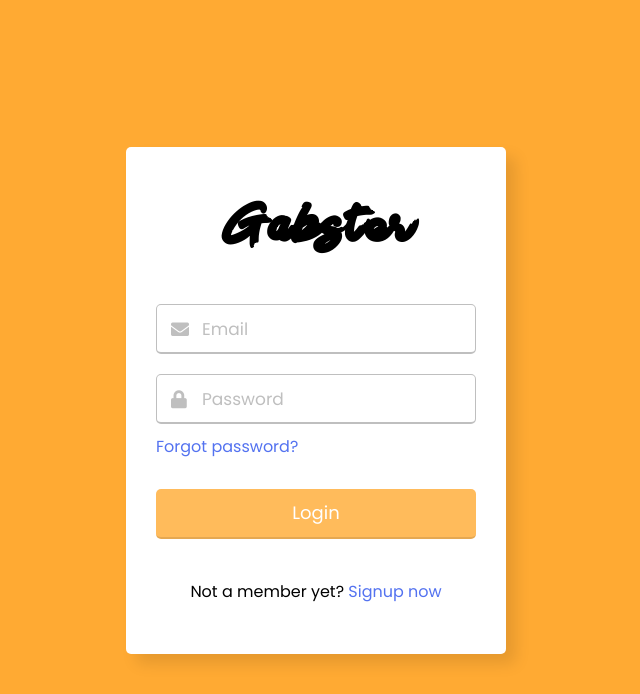
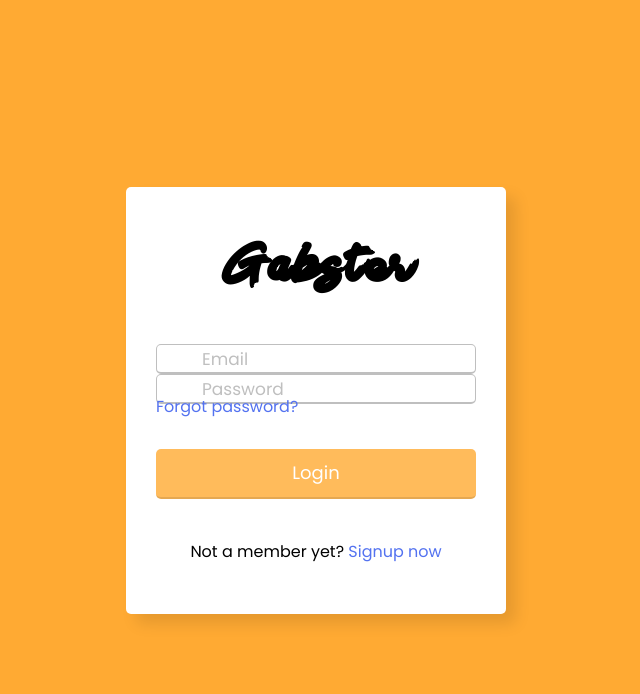
Before and after one commit to jjalcantara1/gabster_trashcan, a Django app: page /login/ in a window 1280 px wide. Shown: the top 694 px of the page, without its empty margins (324-964 px from the left). Run offline with Django 4.2, Linux system fonts and the light colour scheme; parts of the project's set-up code (start-up, migrations or seed data) failed here and were passed over.

Commit message:
working na log in pero walang error messages

```diff
--- a/templates/accounts/login.html
+++ b/templates/accounts/login.html
@@ -26,24 +26,17 @@
       <h1>Gabster</h1>
     </header>
     <form class="form-signin" method="post"> {% csrf_token %}
-      <div class="field email">
         <div class="input-area">
             <input type="email" name="email" id="inputEmail" class="form-control" placeholder="Email" required>
-          <i class="icon fas fa-envelope"></i>
-          <i class="error error-icon fas fa-exclamation-circle"></i>
         </div>
-        <div class="error error-txt">Email can't be blank</div>
-      </div>
-      <div class="field password">
+
+
         <div class="input-area">
 
             <input type="password" name="password" id="inputPassword" class="form-control" placeholder="Password" required>
+        </div>
 
-          <i class="icon fas fa-lock"></i>
-          <i class="error error-icon fas fa-exclamation-circle"></i>
-        </div>
-        <div class="error error-txt">Password can't be blank</div>
-      </div>
+
       <div class="pass-txt"><a href="#">Forgot password?</a></div>
       <input type="submit" value="Login">
         {% for field in login_form %}
```
Also changed, not shown: db.sqlite3.
